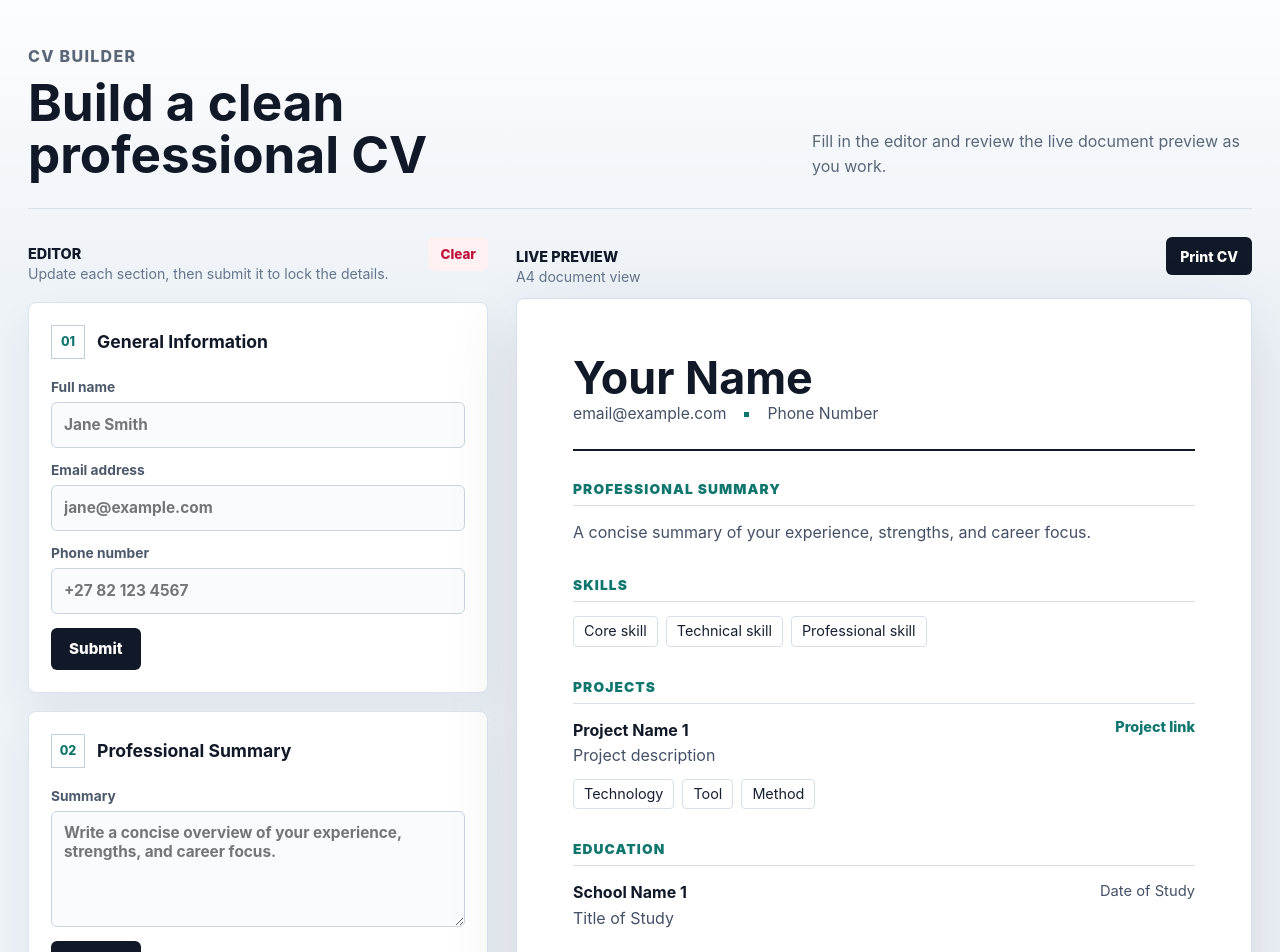
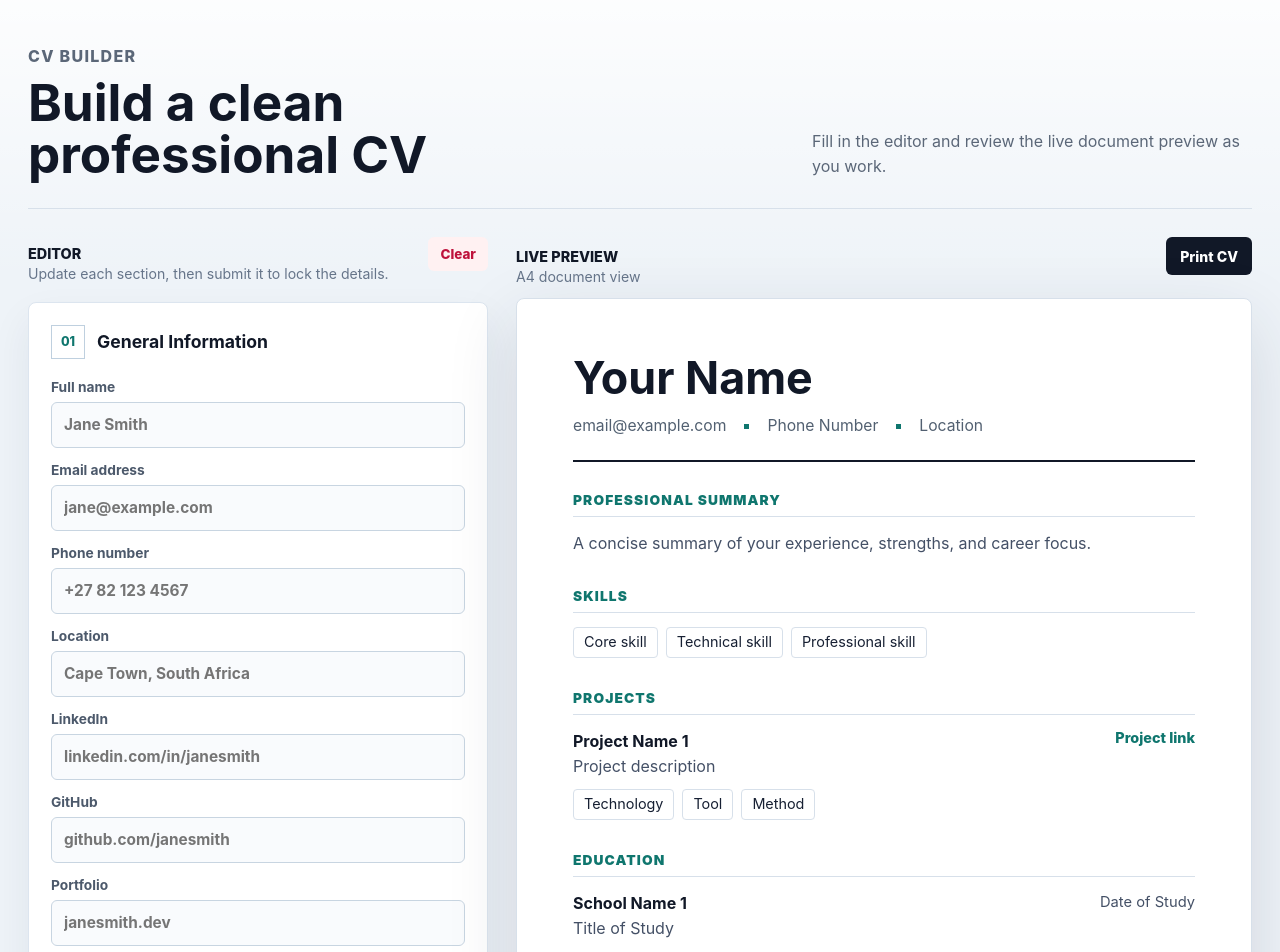
Before and after one commit to BUSISWABILIBILI/cv-application, a React (Vite) app: page / in a window 1280 px wide. Shown: the top 952 px of the page. Built offline with nearby package versions, Linux system fonts and the light colour scheme.

Commit message:
Add contact links and location to CV preview

```diff
--- a/src/App.jsx
+++ b/src/App.jsx
@@ -23,6 +23,10 @@ function createGeneralInfo() {
     name: "",
     email: "",
     phone: "",
+    location: "",
+    linkedin: "",
+    github: "",
+    website: "",
   };
 }
 
--- a/src/components/CVPreview.jsx
+++ b/src/components/CVPreview.jsx
@@ -28,6 +28,10 @@ function getProjectHref(link) {
   return `https://${link}`;
 }
 
+function getDisplayLink(link) {
+  return link.replace(/^https?:\/\//i, "").replace(/\/$/, "");
+}
+
 export default function CVPreview({
   generalInfo,
   summaryInfo,
@@ -37,6 +41,46 @@ export default function CVPreview({
   experienceInfo,
 }) {
   const skillItems = getListItems(skillsInfo.skills);
+  const contactItems = [
+    {
+      label: generalInfo.email || "email@example.com",
+      href: generalInfo.email ? `mailto:${generalInfo.email}` : "",
+    },
+    {
+      label: generalInfo.phone || "Phone Number",
+      href: generalInfo.phone
+        ? `tel:${generalInfo.phone.replace(/[^\d+]/g, "")}`
+        : "",
+    },
+    {
+      label: generalInfo.location || "Location",
+      href: "",
+    },
+    ...(generalInfo.linkedin
+      ? [
+          {
+            label: getDisplayLink(generalInfo.linkedin),
+            href: getProjectHref(generalInfo.linkedin),
+          },
+        ]
+      : []),
+    ...(generalInfo.github
+      ? [
+          {
+            label: getDisplayLink(generalInfo.github),
+            href: getProjectHref(generalInfo.github),
+          },
+        ]
+      : []),
+    ...(generalInfo.website
+      ? [
+          {
+            label: getDisplayLink(generalInfo.website),
+            href: getProjectHref(generalInfo.website),
+          },
+        ]
+      : []),
+  ];
 
   function handlePrint() {
     window.print();
@@ -57,10 +101,19 @@ export default function CVPreview({
       <div className="cv-document">
         <header className="cv-document-header">
           <h2>{generalInfo.name || "Your Name"}</h2>
-          <p>
-            <span>{generalInfo.email || "email@example.com"}</span>
-            <span>{generalInfo.phone || "Phone Number"}</span>
-          </p>
+          <ul className="cv-contact-list">
+            {contactItems.map((item) => (
+              <li key={`${item.label}-${item.href}`}>
+                {item.href ? (
+                  <a href={item.href} target="_blank" rel="noreferrer">
+                    {item.label}
+                  </a>
+                ) : (
+                  <span>{item.label}</span>
+                )}
+              </li>
+            ))}
+          </ul>
         </header>
 
         <section>
--- a/src/components/GeneralInfo.jsx
+++ b/src/components/GeneralInfo.jsx
@@ -61,6 +61,50 @@ export default function GeneralInfo({ generalInfo, setGeneralInfo }) {
             />
           </label>
 
+          <label>
+            Location
+            <input
+              type="text"
+              name="location"
+              placeholder="Cape Town, South Africa"
+              value={generalInfo.location}
+              onChange={handleChange}
+            />
+          </label>
+
+          <label>
+            LinkedIn
+            <input
+              type="text"
+              name="linkedin"
+              placeholder="linkedin.com/in/janesmith"
+              value={generalInfo.linkedin}
+              onChange={handleChange}
+            />
+          </label>
+
+          <label>
+            GitHub
+            <input
+              type="text"
+              name="github"
+              placeholder="github.com/janesmith"
+              value={generalInfo.github}
+              onChange={handleChange}
+            />
+          </label>
+
+          <label>
+            Portfolio
+            <input
+              type="text"
+              name="website"
+              placeholder="janesmith.dev"
+              value={generalInfo.website}
+              onChange={handleChange}
+            />
+          </label>
+
           <button type="submit">Submit</button>
         </form>
       ) : (
@@ -74,6 +118,18 @@ export default function GeneralInfo({ generalInfo, setGeneralInfo }) {
           <p>
             <strong>Phone:</strong> {generalInfo.phone}
           </p>
+          <p>
+            <strong>Location:</strong> {generalInfo.location}
+          </p>
+          <p>
+            <strong>LinkedIn:</strong> {generalInfo.linkedin}
+          </p>
+          <p>
+            <strong>GitHub:</strong> {generalInfo.github}
+          </p>
+          <p>
+            <strong>Portfolio:</strong> {generalInfo.website}
+          </p>
 
           <button onClick={() => setIsEditing(true)}>Edit</button>
         </div>
--- a/src/styles/CVPreview.css
+++ b/src/styles/CVPreview.css
@@ -57,23 +57,35 @@
   letter-spacing: 0;
 }
 
-.cv-document-header p {
+.cv-contact-list {
   display: flex;
   flex-wrap: wrap;
   gap: 8px 18px;
+  padding: 0;
   margin: 12px 0 0;
+  list-style: none;
   color: #526071;
   font-size: 0.98rem;
   line-height: 1.5;
 }
 
-.cv-document-header span + span::before {
+.cv-contact-list li + li::before {
   content: "";
   display: inline-block;
   width: 5px;
   height: 5px;
   margin: 0 18px 2px 0;
   background-color: #0f766e;
+}
+
+.cv-contact-list a,
+.cv-contact-list span {
+  color: inherit;
+  text-decoration: none;
+}
+
+.cv-contact-list a:hover {
+  text-decoration: underline;
 }
 
 .cv-document section {
@@ -212,12 +224,12 @@
     padding: 28px 22px;
   }
 
-  .cv-document-header p {
+  .cv-contact-list {
     display: grid;
     gap: 4px;
   }
 
-  .cv-document-header span + span::before {
+  .cv-contact-list li + li::before {
     display: none;
   }
 
```
